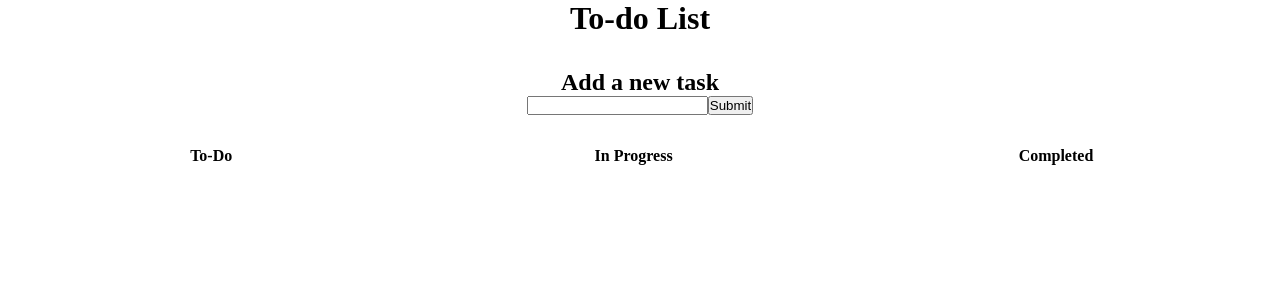
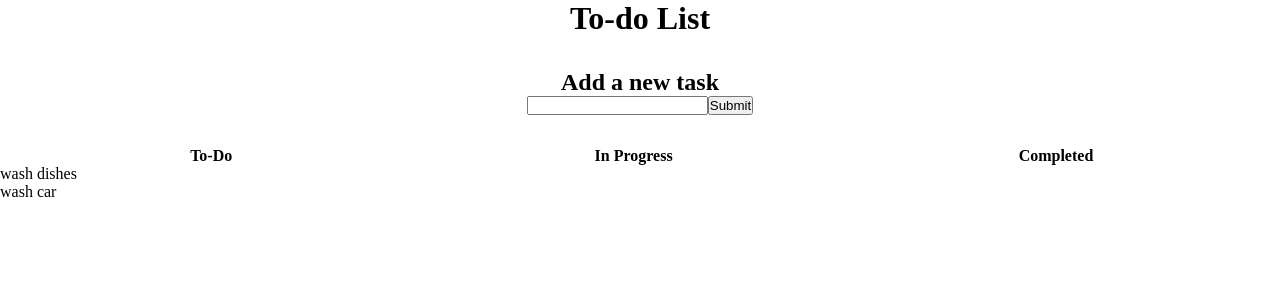
Before and after one commit to dayblassingame/TodoList, a React app: page / in a window 1280 px wide. Shown: the top 300 px of the page. Built offline with nearby package versions, Linux system fonts and the light colour scheme.

Commit message:
task adds to list when entered

```diff
--- a/src/App.js
+++ b/src/App.js
@@ -1,6 +1,30 @@
-import React from "react";
+import React, {useState} from "react";
 import ('./App.scss');
+
 export function App(){
+    //state to hold todo list items
+    const [todos, setTodos] = useState(['wash dishes', 'wash car']);
+    const initialTodoList = todos.map((todoItem) =>
+        <li>{todoItem}</li>
+    );
+
+    const newTask =(e)=>{
+        e.preventDefault();
+        const newTask = document.getElementById('task').value
+
+        //if no task is entered do nothing
+        if(newTask== ""){
+            return;
+        }
+
+        //if task is entered add to list and display under todo section
+        setTodos(newTask + todos);
+        const todoList = document.getElementById("todo");
+        const newTodoLi = document.createElement('li');
+        newTodoLi.innerHTML = newTask;
+        todoList.appendChild(newTodoLi);
+    }
+
     return(
         <div className="main_container">
             <header>
@@ -8,13 +32,17 @@ export function App(){
             </header>
             <container className='sub_container'>
                 <h2>Add a new task</h2>
-                <input className='sub_container-input' type='text'/>
-                <input type='submit'/>
+                <form onSubmit={newTask}>
+                    <input className='sub_container-input' id='task' type='text'/>
+                    <input type='submit'/>
+                </form>
             </container>
             <container className='flexbox_container'>
                 <div className='flexbox_container-item'>
                     <h4 className='flexbox_container-item-header'>To-Do</h4>
-                    <ul id="todo"></ul>
+                    <ul id="todo">
+                        {initialTodoList}
+                    </ul>
                 </div>
                 <div className='flexbox_container-item'>
                     <h4 className='flexbox_container-item-header'>In Progress</h4>
```
